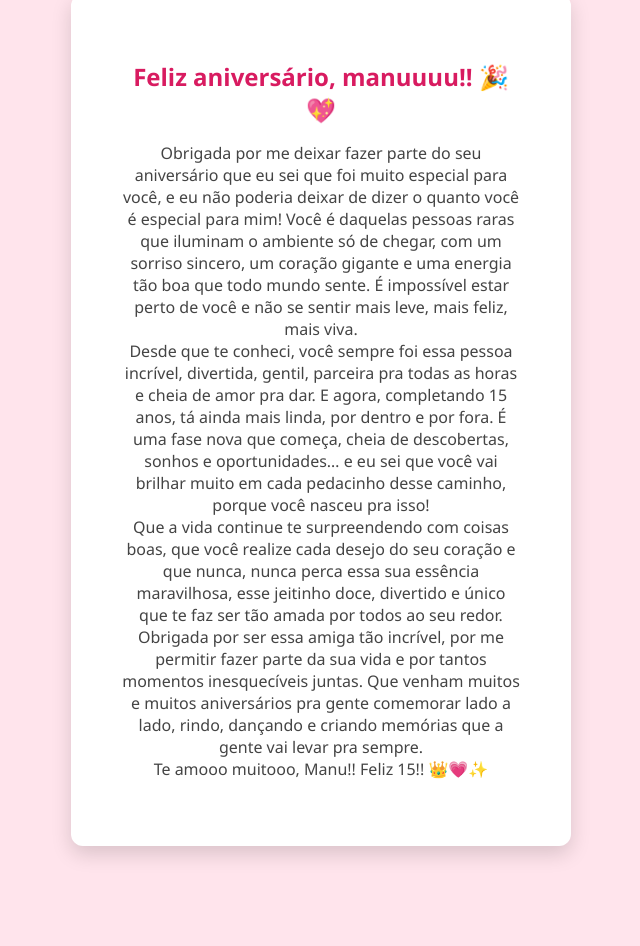
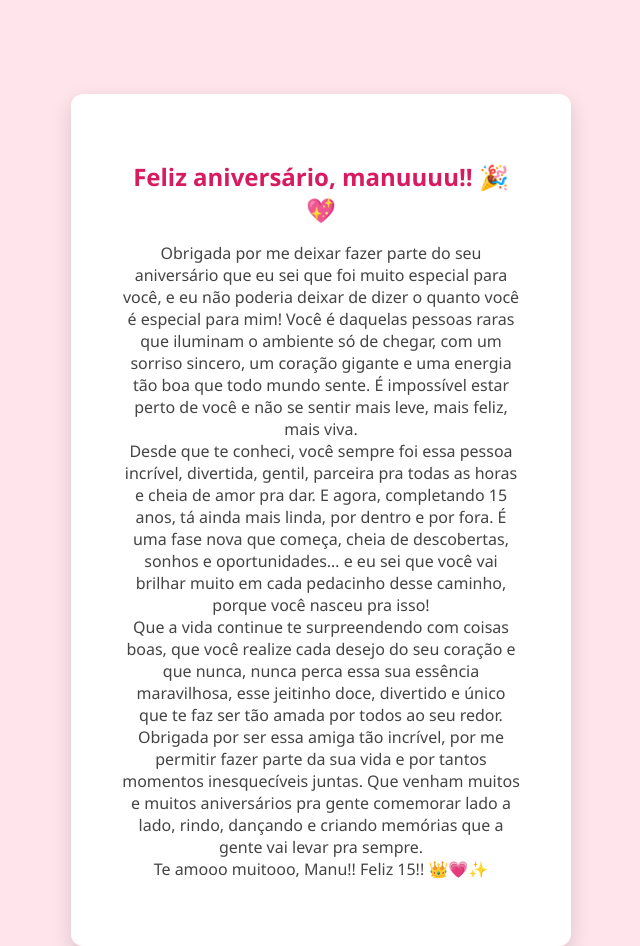
Before and after one commit to LorraineFrontelli/CartinhaManu, a plain HTML site: page carta/letter.html in a window 1280 px wide. Shown: the whole page, without its empty margins (319-959 px from the left). Before the commit the page ends 846 px from the top, so only its background shows below. Drawn offline with Linux system fonts and the light colour scheme.

Commit message:
Arrumando a marigem

```diff
--- a/carta/style.css
+++ b/carta/style.css
@@ -17,7 +17,7 @@ body {
     padding: 50px;
     text-align: center;
     color: #d81b60;
-    margin: 20px;
+    margin-top: 200px;
   }
 
 
```
